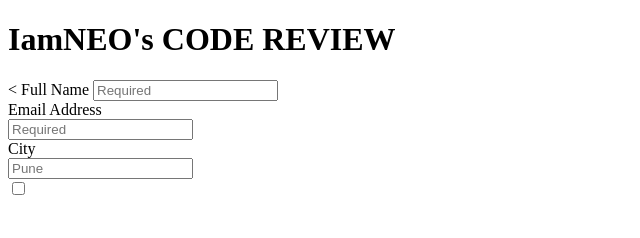
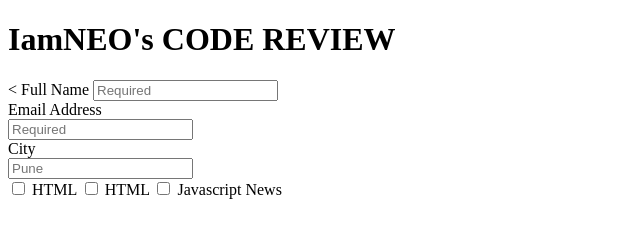
Before and after one commit to iamneo-production/bdcbefddbefea305671553bbaaaabbcbbfefone, a plain HTML site: page public/index.html in a window 1280 px wide. Shown: the whole page, without its empty margins (0-640 px from the left). Drawn offline with Linux system fonts and the light colour scheme.

Commit message:
Backup Commit

```diff
--- a/public/index.html
+++ b/public/index.html
@@ -20,7 +20,11 @@
     <input type="email" id="email" name="user_email" placeholder="Required"required><br>
     <label>City</label><br>
     <input type="text" id="city" name="user_city" placeholder="Pune"><br>
-    <input type="checkbox" id="h
-    <label class="checkbox-label"></label>
+    <input type="checkbox" id="html" name="html" value="html">
+    <label class="checkbox-label">HTML</label>
+    <input type="checkbox" id="html" name="html" value="html">
+    <label class="checkbox-label">HTML</label>
+    <input type="checkbox" id="js" name="html" value="html">
+    <label class="checkbox-label">Javascript News</label>
 
 </body>
```
